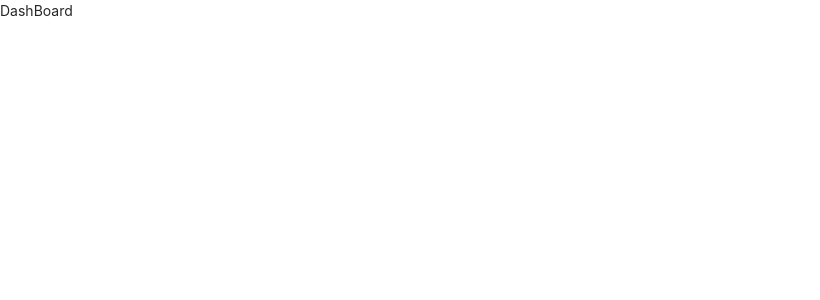
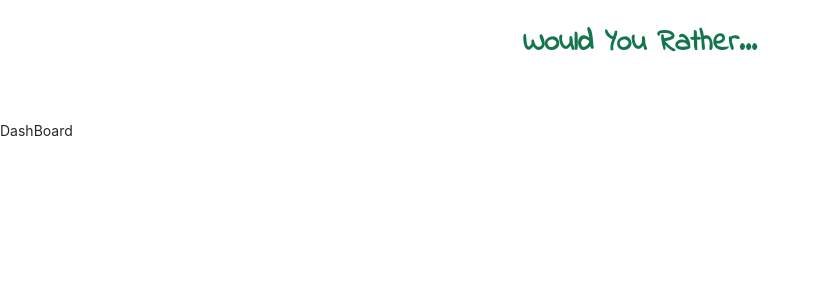
Before and after one commit to taniot/would-you-rather, a React (Create React App) app: page / in a window 1280 px wide. Shown: the top 300 px of the page, without its empty margins (0-820 px from the left). Built offline with nearby package versions, Linux system fonts and the light colour scheme.

Commit message:
feat: create new nav

```diff
--- a/src/App.js
+++ b/src/App.js
@@ -9,6 +9,8 @@ import AddQuestion from './pages/add/addQuestion.component'
 import LeaderBoard from './pages/leaderboard/leaderboard.component'
 import QuestionDetail from './pages/question/question.component'
 
+import Nav from './components/nav/nav.component'
+
 import './App.css'
 
 class App extends Component {
@@ -19,6 +21,7 @@ class App extends Component {
   render() {
     return (
       <div className='App'>
+      <Nav />
         <Switch>
           <Route path='/login' component={Login}></Route>
           <Route exact path='/' component={DashBoard}></Route>
--- /dev/null
+++ b/src/components/nav/nav.component.js
@@ -0,0 +1,60 @@
+import React, { Component, Fragment } from 'react'
+import { Link } from 'react-router-dom'
+import { connect } from 'react-redux'
+import { HeaderContainer, LogoContainer, MenuContainer } from './nav.styles'
+
+class Nav extends Component {
+  render() {
+    const { authedUser, currentUser } = this.props
+    const linkTo = authedUser === null ? '/login' : '/'
+
+    return (
+      <HeaderContainer>
+        <LogoContainer>
+          {authedUser && (
+            <span>
+              <img
+                src={currentUser.avatarURL}
+                alt={currentUser.name}
+                className='user-avatar'
+              />
+              {currentUser.name},{' '}
+            </span>
+          )}
+          <Link to={linkTo}>Would You Rather...</Link>
+        </LogoContainer>
+
+        {authedUser && (
+          <Fragment>
+            <MenuContainer>
+              <li>
+                <Link to='/'>Home</Link>
+              </li>
+              <li>
+                <Link to='/add'>New Question</Link>
+              </li>
+              <li>
+                <Link to='/leaderboard'>Leaderboard</Link>
+              </li>
+              <li>
+               Logout
+              </li>
+            </MenuContainer>
+          </Fragment>
+
+
+        )}
+      </HeaderContainer>
+    )
+  }
+}
+
+const mapStateToProps = ({ users, authedUser }) => {
+  const currentUser = users[authedUser]
+  return {
+    authedUser,
+    currentUser,
+  }
+}
+
+export default connect(mapStateToProps)(Nav)
--- /dev/null
+++ b/src/components/nav/nav.styles.js
@@ -0,0 +1,63 @@
+import styled from 'styled-components'
+
+export const HeaderContainer = styled.header`
+  display: flex;
+  flex-direction: column;
+  text-align: center;
+  margin-bottom: 20px;
+  min-height: 100px;
+`
+export const LogoContainer = styled.div`
+  display: flex;
+  justify-content: center;
+  font-family: 'Indie Flower', cursive;
+  font-size: 30px;
+  font-weight: bold;
+
+  a {
+    text-decoration: none;
+    padding: 20px 0;
+    display: flex;
+    align-items: center;
+    color: rgb(20, 117, 77);
+  }
+
+  span {
+    align-items: center;
+    display: flex;
+    margin-right: 10px;
+    img {
+      width: 50px;
+      border-radius: 20px;
+      border-bottom-left-radius: 0;
+      margin-right: 15px;
+    }
+  }
+`
+
+export const MenuContainer = styled.ul`
+  justify-content: center;
+  margin: 0;
+  padding: 0;
+  display: flex;
+  list-style: none;
+  border-top: 1px dotted #ccc;
+  border-bottom: 1px dotted #ccc;
+  background-color: #efefef;
+
+  li {
+    padding: 10px;
+  }
+
+  a {
+    font-family: 'PT Sans', sans-serif;
+    font-weight: 500;
+    text-decoration: none;
+    color: rgb(20, 117, 77);
+    text-transform: uppercase;
+  }
+`
+
+export const UserContainer = styled.div`
+  background-color: blue;
+`
```
